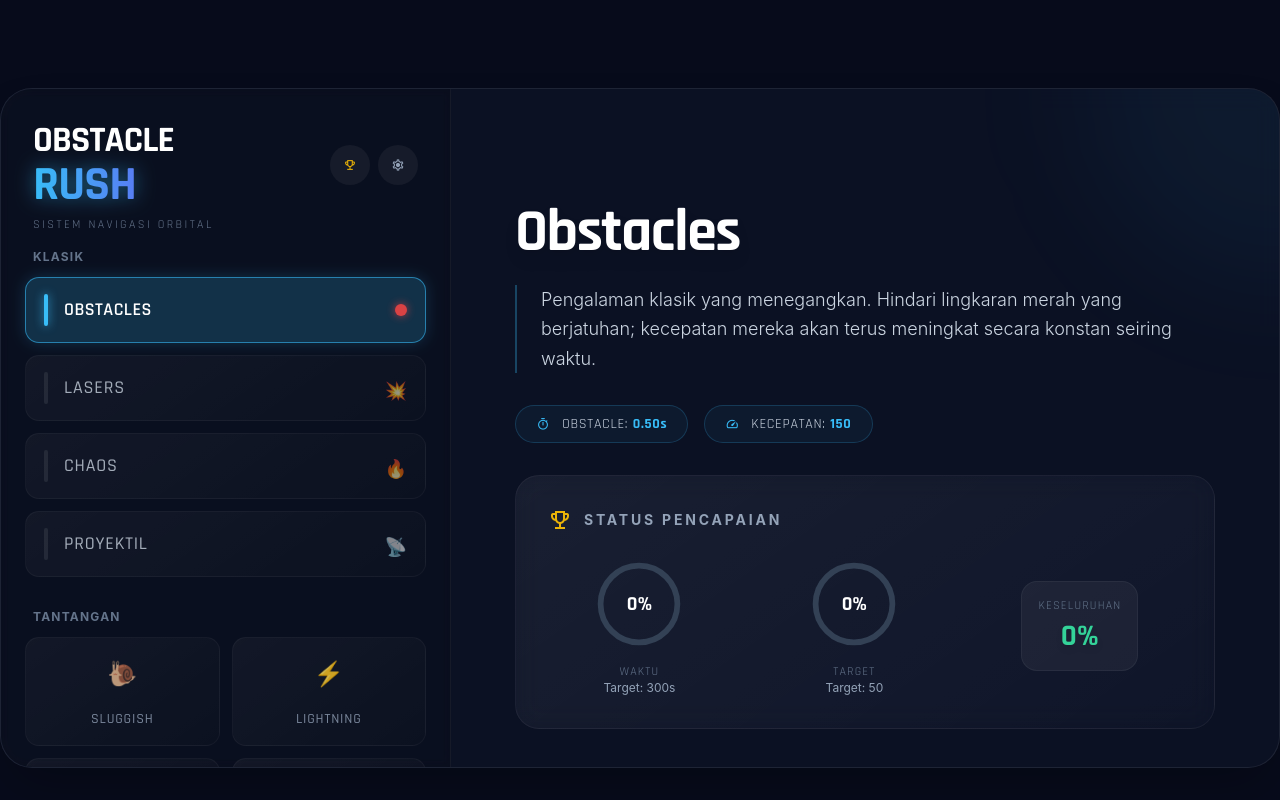
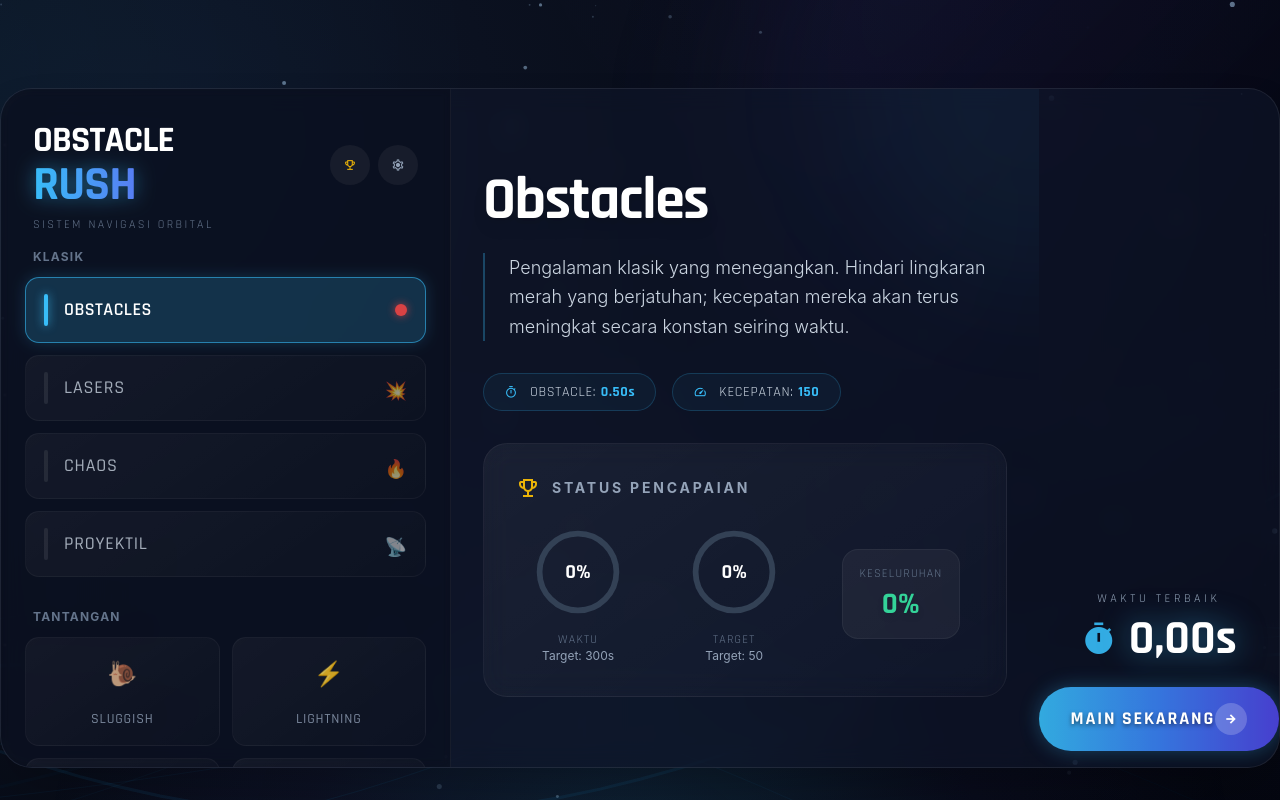
Before and after one commit to Darlayx0/Obstacle-Rush, a website built with Vite: page index.html in a window 1280 px wide. Built offline with nearby package versions, Linux system fonts and the light colour scheme.

Commit message:
feat: Sesi 3 UI polish, custom panel layout fix, and cinematic canvas background

```diff
--- a/index.html
+++ b/index.html
@@ -61,6 +61,8 @@
   <div
     class="fixed -right-64 -top-64 w-[800px] h-[800px] rounded-full bg-gradient-to-br from-indigo-900/20 to-transparent blur-3xl z-0">
   </div>
+  <!-- Cinematic Background Layer -->
+  <canvas id="animCanvas" class="absolute inset-0 w-full h-full pointer-events-none" style="z-index: 0;"></canvas>
   <canvas id="gameCanvas"></canvas>
 
   <!-- UI Overlay container -->
@@ -110,8 +112,7 @@
         </div>
       </div>
 
-      <div class="flex-1 relative flex flex-col h-full overflow-y-auto overflow-x-hidden">
-        <div class="p-8 md:p-12 lg:p-16 flex flex-col relative z-10 min-h-full">
+      <div class="flex-1 relative flex flex-col p-6 lg:p-8 overflow-y-auto overflow-x-hidden custom-scrollbar z-10">
         <div
           class="absolute top-0 right-0 w-96 h-96 bg-primary/5 rounded-full blur-3xl pointer-events-none -translate-y-1/2 translate-x-1/2">
         </div>
@@ -209,8 +210,8 @@
               </div>
               <div id="laserConfig" class="block-content hidden-content space-y-3 text-sm text-slate-300">
                 <div class="flex flex-col"><label class="flex justify-between"><span>Kemunculan:</span> <span
-                        id="valLaserSpawn" class="text-primary">1.00s</span></label><input type="range"
-                      id="rngLaserSpawn" min="0.10" max="5.00" step="0.01" value="1.0" class="w-full"></div>
+                      id="valLaserSpawn" class="text-primary">1.00s</span></label><input type="range" id="rngLaserSpawn"
+                    min="0.10" max="5.00" step="0.01" value="1.0" class="w-full"></div>
                 <div class="flex flex-col"><label class="flex justify-between"><span>Durasi Peringatan:</span> <span
                       id="valLaserWarn" class="text-primary">1.00s</span></label><input type="range" id="rngLaserWarn"
                     min="0.20" max="3.00" step="0.01" value="1.0" class="w-full"></div>
@@ -240,8 +241,7 @@
                         style="color:#fbbf24;">Homing</span></label>
                     <label><input type="checkbox" id="chkShotgun" checked> <span
                         style="color:#f87171;">Shotgun</span></label>
-                      <label><input type="checkbox" id="chkWave" checked> <span
-                          style="color:#a78bfa;">Wave</span></label>
+                    <label><input type="checkbox" id="chkWave" checked> <span style="color:#a78bfa;">Wave</span></label>
                     <label><input type="checkbox" id="chkSniper" checked> <span
                         style="color:#34d399;">Sniper</span></label>
                   </div>
@@ -301,8 +301,9 @@
                 class="highScoreDisplay text-5xl font-display font-bold text-white drop-shadow-[0_0_15px_rgba(56,189,248,0.5)]">0,00s</span>
             </div>
           </div>
+
           <button id="startBtn"
-              class="group relative w-full max-w-lg h-16 rounded-full overflow-hidden transition-all hover:scale-[1.02] shadow-glow hover:shadow-glow-hover focus:outline-none focus:ring-2 focus:ring-primary focus:ring-offset-2 focus:ring-offset-slate-900 border border-primary/30">
+            class="group relative w-full h-16 rounded-full overflow-hidden transition-all hover:scale-[1.02] shadow-glow hover:shadow-glow-hover focus:outline-none focus:ring-2 focus:ring-primary focus:ring-offset-2 focus:ring-offset-slate-900 border border-primary/30">
             <div
               class="absolute inset-0 bg-gradient-to-r from-primary via-blue-500 to-indigo-600 transition-transform duration-500 group-hover:scale-105">
             </div>
@@ -318,9 +319,10 @@
               </div>
             </div>
           </button>
+
         </div>
       </div>
-
+    </div>
   </div>
   </div>
 
--- a/main.js
+++ b/main.js
@@ -73,6 +73,8 @@ const sfx = new SoundManager();
 
 const canvas = document.getElementById('gameCanvas');
 const ctx = canvas.getContext('2d');
+const animCanvas = document.getElementById('animCanvas');
+const animCtx = animCanvas.getContext('2d');
 
 // UI Elements
 const uiLayer = document.getElementById('uiLayer');
@@ -433,8 +435,8 @@ class Projectile {
             const perpX = -Math.sin(this.angle);
             const perpY = Math.cos(this.angle);
             const waveOffset = Math.sin(this.waveTimer * 6) * 120 * dt;
-            this.x += perpX * waveOffset;
-            this.y += perpY * waveOffset;
+            this.x += perpX * wave;
+            this.y += perpY * wave;
         }
     }
 
@@ -708,6 +710,8 @@ let mirrorPlayer = null; // Used in mirrorPlayer mode
 function resizeCanvas() {
     canvas.width = window.innerWidth;
     canvas.height = window.innerHeight;
+    animCanvas.width = window.innerWidth;
+    animCanvas.height = window.innerHeight;
 }
 window.addEventListener('resize', resizeCanvas);
 resizeCanvas();
@@ -1108,13 +1112,82 @@ function buildModConfig() {
 }
 
 function drawBackground() {
-    // Cyberpunk trailing effect (don't clear entirely, leave trails)
+    // Preserve trails while keeping the background transparent using destination-in
+    ctx.globalCompositeOperation = 'destination-in';
+    ctx.fillStyle = 'rgba(0, 0, 0, 0.70)'; // 30% fade per frame
+    ctx.fillRect(0, 0, canvas.width, canvas.height);
     ctx.globalCompositeOperation = 'source-over';
-    ctx.fillStyle = 'rgba(10, 14, 30, 0.25)'; // Dark blue tint with low alpha for trails
-    ctx.fillRect(0, 0, canvas.width, canvas.height);
-
-    // Draw animated grid
-    // Grid removed in favor of CSS dynamic background
+}
+
+// Cinematic Background Variables
+let cinematicTime = 0;
+const dustParticles = [];
+for (let i = 0; i < 150; i++) {
+    dustParticles.push({
+        x: Math.random() * window.innerWidth,
+        y: Math.random() * window.innerHeight,
+        size: Math.random() * 2.5 + 0.5,
+        speedX: Math.random() * 0.4 - 0.2,
+        speedY: Math.random() * -0.5 - 0.1, // Float upwards
+        phase: Math.random() * Math.PI * 2
+    });
+}
+
+function drawCinematicBackground(dt) {
+    if (!animCtx) return;
+    cinematicTime += dt * 0.5;
+
+    // Clear canvas entirely (background gradient handled by CSS body)
+    animCtx.clearRect(0, 0, animCanvas.width, animCanvas.height);
+
+    // 1. Draw Flowing Neon Waves
+    animCtx.globalCompositeOperation = 'lighter';
+    const lines = 12;
+    for (let i = 0; i < lines; i++) {
+        animCtx.beginPath();
+        let startY = animCanvas.height * 0.6 + (i * animCanvas.height * 0.05);
+
+        for (let x = 0; x <= animCanvas.width; x += 40) {
+            let y = startY
+                + Math.sin(x * 0.0015 + cinematicTime + i * 0.4) * 200
+                + Math.cos(x * 0.002 - cinematicTime * 0.6 + i * 0.8) * 150;
+
+            if (x === 0) animCtx.moveTo(x, y);
+            else animCtx.lineTo(x, y);
+        }
+
+        let r, g, b;
+        if (gameState === 'playing') {
+            r = 40; g = 100; b = 255;
+        } else {
+            r = 20; g = 180; b = 255;
+        }
+
+        let alpha = 0.05 + Math.sin(cinematicTime * 2 + i) * 0.03;
+        animCtx.lineWidth = i % 3 === 0 ? 3 : 1;
+        animCtx.strokeStyle = `rgba(${r}, ${g}, ${b}, ${alpha})`;
+        animCtx.stroke();
+    }
+
+    // 2. Draw Dust Particles
+    animCtx.globalCompositeOperation = 'source-over';
+    dustParticles.forEach(p => {
+        p.x += p.speedX * (gameState === 'playing' ? 2 : 1);
+        p.y += p.speedY * (gameState === 'playing' ? 2 : 1);
+        p.phase += dt;
+
+        if (p.x < 0) p.x = animCanvas.width;
+        if (p.x > animCanvas.width) p.x = 0;
+        if (p.y < 0) p.y = animCanvas.height;
+        if (p.y > animCanvas.height) p.y = 0;
+
+        let alpha = 0.2 + Math.sin(p.phase * 2) * 0.3;
+        if (alpha < 0) alpha = 0;
+        animCtx.fillStyle = `rgba(180, 220, 255, ${alpha})`;
+        animCtx.beginPath();
+        animCtx.arc(p.x, p.y, p.size, 0, Math.PI * 2);
+        animCtx.fill();
+    });
 }
 
 function togglePause() {
@@ -1646,6 +1719,7 @@ function gameLoop(currentTime) {
         timeSurvived += safeDt;
     }
 
+    drawCinematicBackground(safeDt);
     drawBackground();
 
     // ================= MAIN MENU BACKGROUND ANIMATION =================
```
Lines whose indentation alone changed are shown as unchanged.
